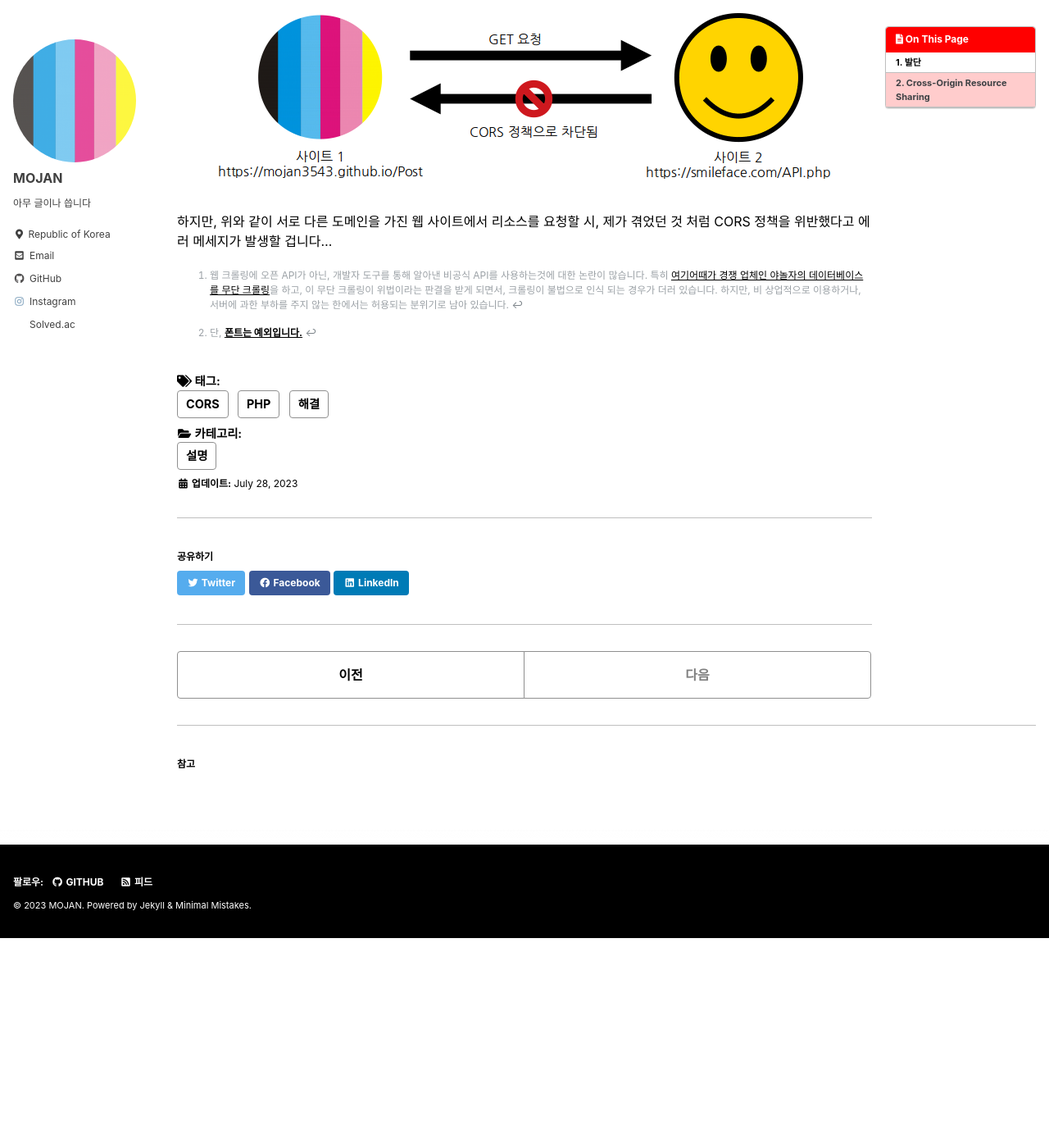
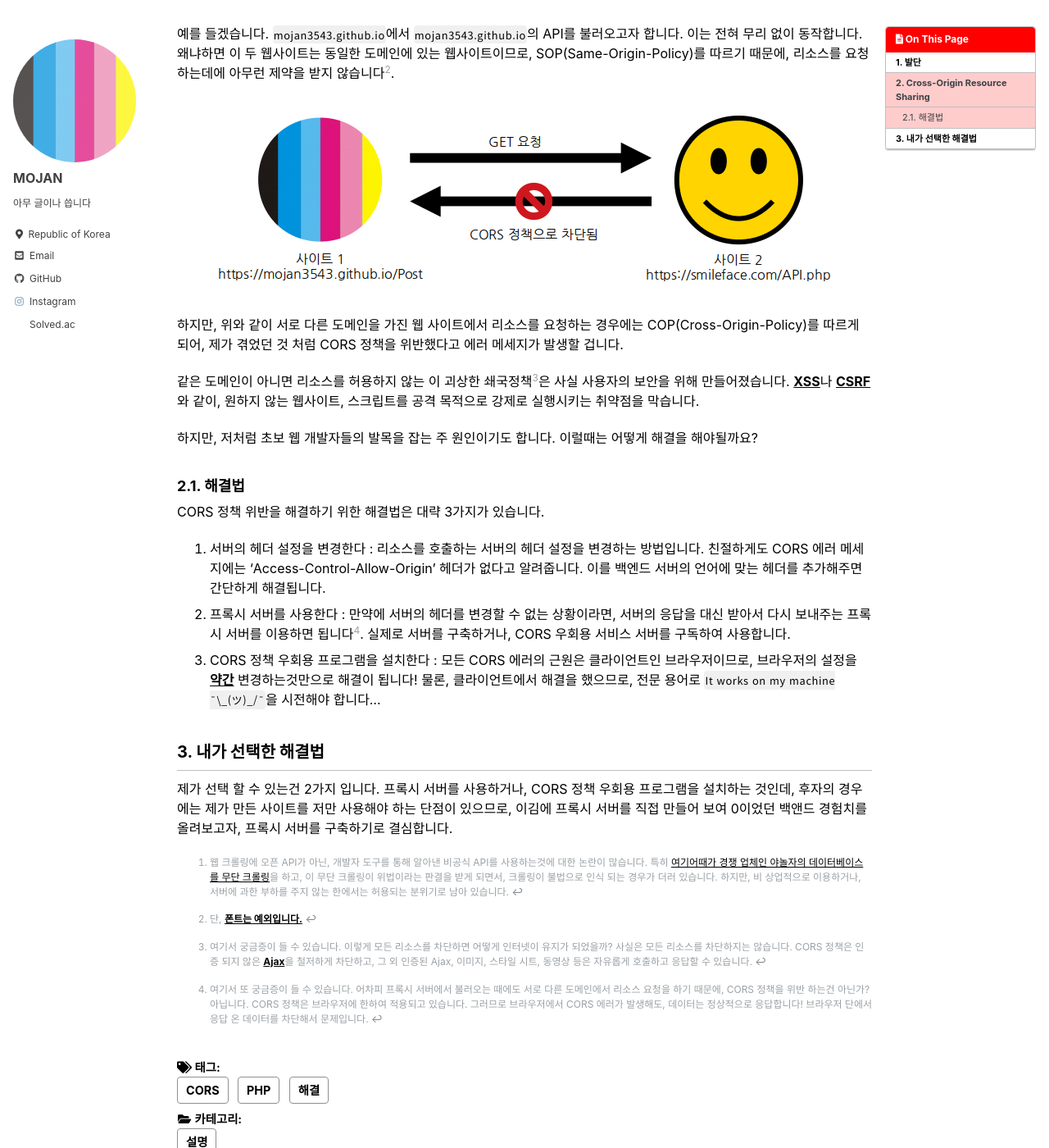
Before and after one commit to MOJAN3543/MOJAN3543.github.io, a Jekyll site: the page built from _posts/CORS/2023-07-28-CORSFix.md, in a window 1280 px wide and 1400 px high, scrolled down 1157 px. Shown: the whole window at 82% size. Built offline with Jekyll 4.4.1, drawn with Linux system fonts in a browser that asks for light colours; cached includes are drawn as plain includes; before the commit the page ends 2301 px from its top, so only the background shows below that.

Commit message:
Update 2023-07-28-CORSFix.md

````diff
--- a/_posts/CORS/2023-07-28-CORSFix.md
+++ b/_posts/CORS/2023-07-28-CORSFix.md
@@ -8,14 +8,14 @@ tags:
   - [PHP, CORS, 해결]
 last_modified_at: 2023-07-28
 ---
-
-
+![CORSPolicy](https://github.com/MOJAN3543/MOJAN3543.github.io/blob/main/_posts/CORS/CORSPolicy.jpg?raw=true "CORSPolicySameOrigin")
+{: .text-center}
 엥???
 ## 1. 발단
 저는 2023년도 2학기 복학 예정입니다. 그래서 2학기에 들을 수업들을 수강 신청해야 되는데, 저는 그동안 학교에서 짜준 수업대로 듣고 살았기 때문에, 이번 수강 신청이 처음입니다...
 
 그래서 누구보다도 수강신청에 숙달되기 위해 수강신청 연습 사이트를 만들기로 했습니다. 프론트 엔드로 웹 사이트를 제작하던 중, 수업 정보에 대한 API가 있으면 정보를 입력하기에 용이하다고 생각해서, 학교에서 사용되는 API를 사용하기로 합니다[^1].
-```JavaScript
+```
 {% raw %}fetch(SchoolURL);{% endraw %}
 ```
 구글링 해서 위와 같은 코드가 API의 값을 불러오는데 사용된다고 알게 되었습니다. 이를 이용하면 쉽게 마무리 지을수 있다고 생각하던 찰나, 다음과 같은 에러 메세지를 만나게 됩니다.
@@ -33,8 +33,23 @@ CORS. 교차 출처 리소스 공유라는 뜻을 가진 이 정책은 서로
 
 ![CrossOrigin](https://github.com/MOJAN3543/MOJAN3543.github.io/blob/main/_posts/CORS/CrossOrigin.png?raw=true "CrossOrigin")
 {: .text-center}
-하지만, 위와 같이 서로 다른 도메인을 가진 웹 사이트에서 리소스를 요청할 시, 제가 겪었던 것 처럼 CORS 정책을 위반했다고 에러 메세지가 발생할 겁니다...
+하지만, 위와 같이 서로 다른 도메인을 가진 웹 사이트에서 리소스를 요청하는 경우에는 COP(Cross-Origin-Policy)를 따르게 되어, 제가 겪었던 것 처럼 CORS 정책을 위반했다고 에러 메세지가 발생할 겁니다.
 
+같은 도메인이 아니면 리소스를 허용하지 않는 이 괴상한 쇄국정책[^3]은 사실 사용자의 보안을 위해 만들어졌습니다. [**XSS**](https://ko.wikipedia.org/wiki/%EC%82%AC%EC%9D%B4%ED%8A%B8_%EA%B0%84_%EC%8A%A4%ED%81%AC%EB%A6%BD%ED%8C%85)나 [**CSRF**](https://ko.wikipedia.org/wiki/%EC%82%AC%EC%9D%B4%ED%8A%B8_%EA%B0%84_%EC%9A%94%EC%B2%AD_%EC%9C%84%EC%A1%B0)와 같이, 원하지 않는 웹사이트, 스크립트를 공격 목적으로 강제로 실행시키는 취약점을 막습니다.
+
+하지만, 저처럼 초보 웹 개발자들의 발목을 잡는 주 원인이기도 합니다. 이럴때는 어떻게 해결을 해야될까요?
+
+### 2.1. 해결법
+CORS 정책 위반을 해결하기 위한 해결법은 대략 3가지가 있습니다.
+
+1. 서버의 헤더 설정을 변경한다 : 리소스를 호출하는 서버의 헤더 설정을 변경하는 방법입니다. 친절하게도 CORS 에러 메세지에는 'Access-Control-Allow-Origin' 헤더가 없다고 알려줍니다. 이를 백엔드 서버의 언어에 맞는 헤더를 추가해주면 간단하게 해결됩니다.
+2. 프록시 서버를 사용한다 : 만약에 서버의 헤더를 변경할 수 없는 상황이라면, 서버의 응답을 대신 받아서 다시 보내주는 프록시 서버를 이용하면 됩니다[^4]. 실제로 서버를 구축하거나, CORS 우회용 서비스 서버를 구독하여 사용합니다.
+3. CORS 정책 우회용 프로그램을 설치한다 : 모든 CORS 에러의 근원은 클라이언트인 브라우저이므로, 브라우저의 설정을 [**약간**](https://chrome.google.com/webstore/detail/allow-cors-access-control/lhobafahddgcelffkeicbaginigeejlf) 변경하는것만으로 해결이 됩니다! 물론, 클라이언트에서 해결을 했으므로, 전문 용어로 `It works on my machine ¯\_(ツ)_/¯`을 시전해야 합니다...
+
+## 3. 내가 선택한 해결법
+제가 선택 할 수 있는건 2가지 입니다. 프록시 서버를 사용하거나, CORS 정책 우회용 프로그램을 설치하는 것인데, 후자의 경우에는 제가 만든 사이트를 저만 사용해야 하는 단점이 있으므로, 이김에 프록시 서버를 직접 만들어 보여 0이었던 백앤드 경험치를 올려보고자, 프록시 서버를 구축하기로 결심합니다.
 
 [^1]: 웹 크롤링에 오픈 API가 아닌, 개발자 도구를 통해 알아낸 비공식 API를 사용하는것에 대한 논란이 많습니다. 특히 [여기어때가 경쟁 업체인 야놀자의 데이터베이스를 무단 크롤링](https://www.etnews.com/20200211000365)을 하고, 이 무단 크롤링이 위법이라는 판결을 받게 되면서, 크롤링이 불법으로 인식 되는 경우가 더러 있습니다. 하지만, 비 상업적으로 이용하거나, 서버에 과한 부하를 주지 않는 한에서는 허용되는 분위기로 남아 있습니다.
 [^2]: 단, [**폰트는 예외입니다.**](https://stackoverflow.com/questions/33197751/fonts-are-blocked-in-web-client-cors)
+[^3]: 여기서 궁금증이 들 수 있습니다. 이렇게 모든 리소스를 차단하면 어떻게 인터넷이 유지가 되었을까? 사실은 모든 리소스를 차단하지는 않습니다. CORS 정책은 인증 되지 않은 [**Ajax**](https://ko.wikipedia.org/wiki/Ajax)을 철저하게 차단하고, 그 외 인증된 Ajax, 이미지, 스타일 시트, 동영상 등은 자유롭게 호출하고 응답할 수 있습니다.
+[^4]: 여기서 또 궁금증이 들 수 있습니다. 어차피 프록시 서버에서 불러오는 때에도 서로 다른 도메인에서 리소스 요청을 하기 때문에, CORS 정책을 위반 하는건 아닌가? 아닙니다. CORS 정책은 브라우저에 한하여 적용되고 있습니다. 그러므로 브라우저에서 CORS 에러가 발생해도, 데이터는 정상적으로 응답합니다! 브라우저 단에서 응답 온 데이터를 차단해서 문제입니다.
````
